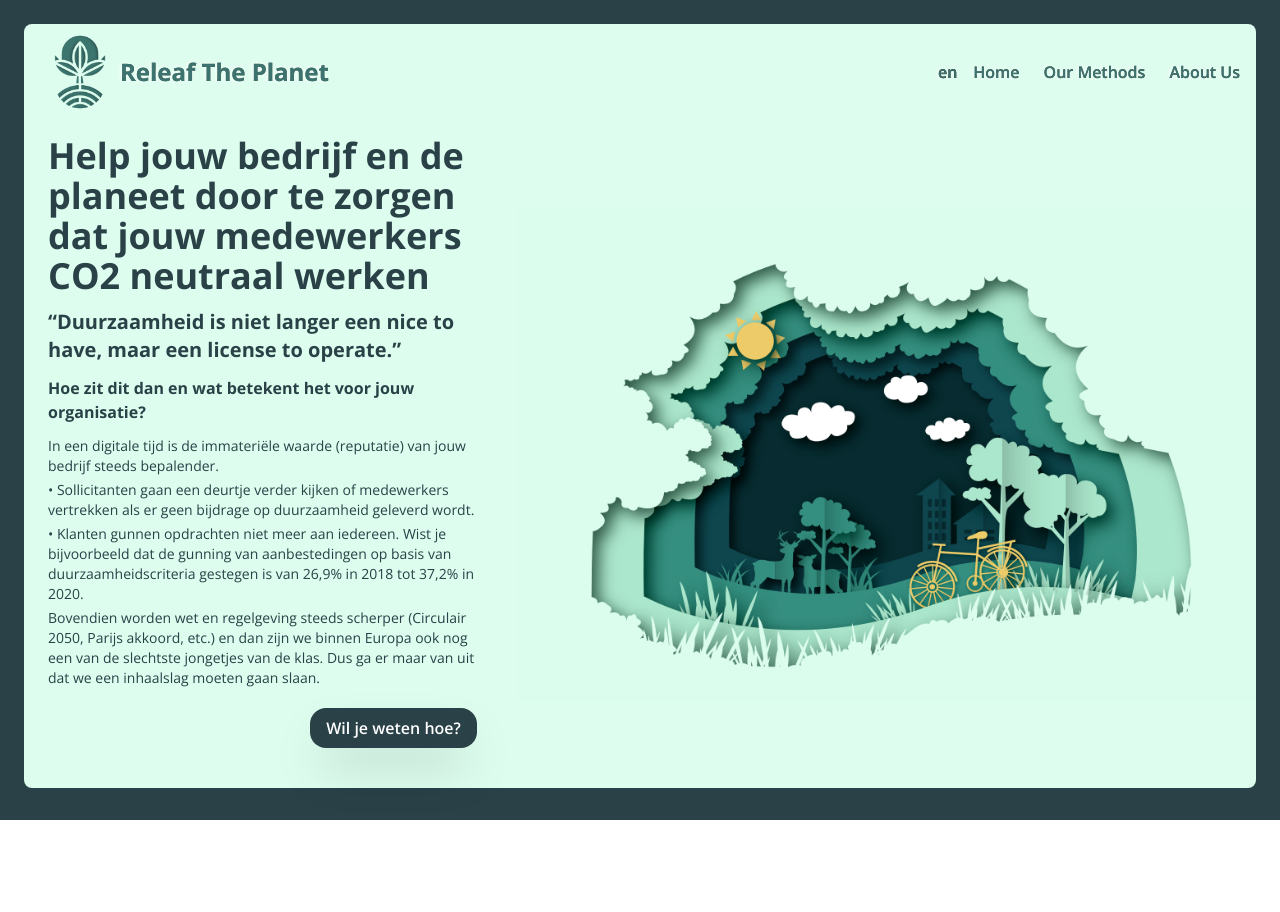
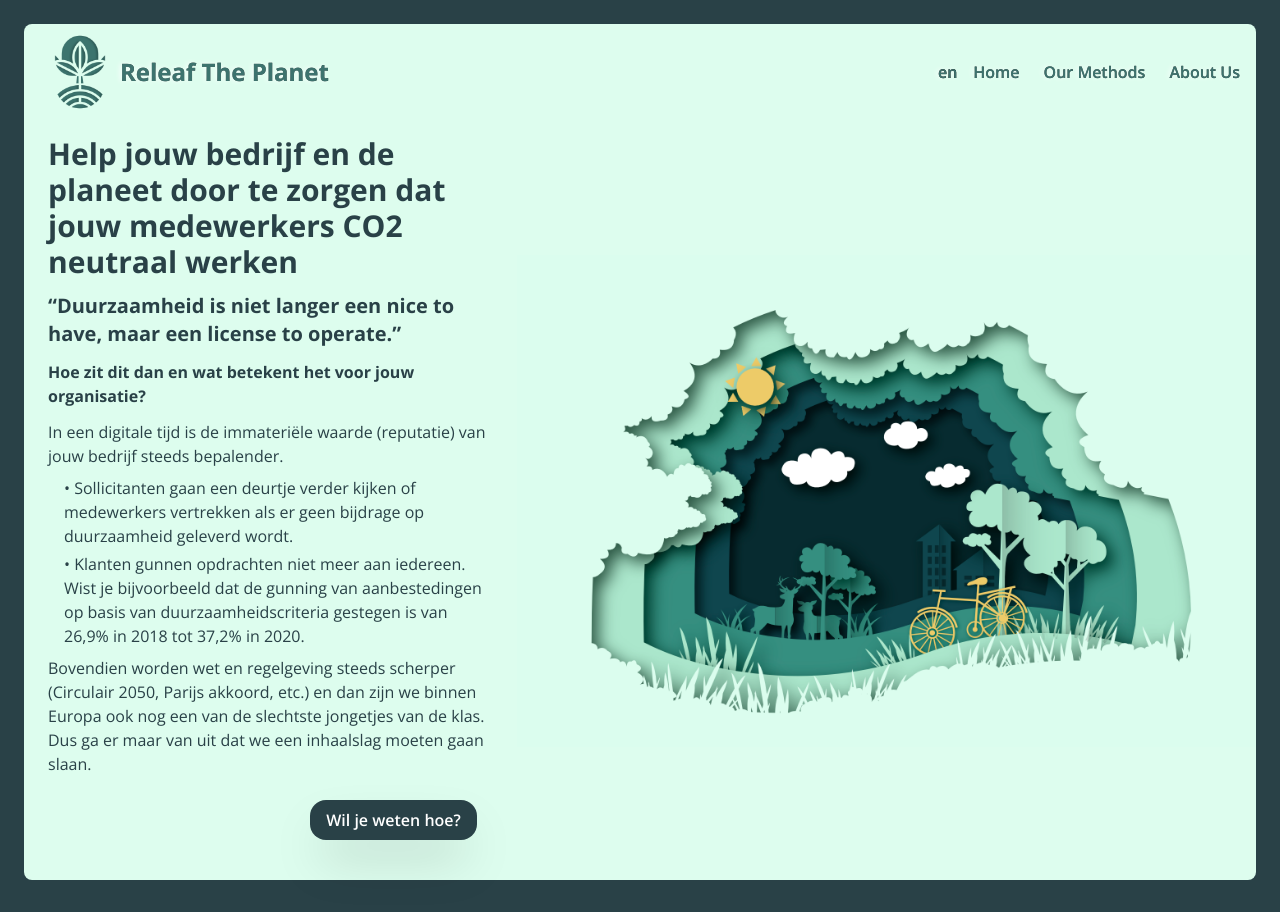
Before and after one commit to paulinevos/releaf, a Next.js app: page / in a window 1280 px wide. Before the commit the page ends 820 px from the top, so only its background shows below. Built offline with nearby package versions, Linux system fonts and the light colour scheme.

Commit message:
spacing index page is ok

```diff
--- a/pages/index.js
+++ b/pages/index.js
@@ -40,13 +40,13 @@ export default function Home() {
         <main>
           <div className="flex items-center my-2 flex-wrap">
             <div className="w-full p-6 pt-2 lg:w-2/5">
-              <h1 className="text-4xl font-bold text-leaf-800 mb-3">{pageContent.title}</h1>
+              <h1 className="text-3xl font-bold text-leaf-800 mb-3">{pageContent.title}</h1>
               <p className="text-xl text-leaf-800 font-extrabold mb-3">“{pageContent.subtitle}”</p>
               <p className="text-leaf-800 font-bold my-3">{pageContent.question}</p>
-              <p className="text-sm text-leaf-800 my-1">{pageContent.q_description}</p>
-              <p className="text-sm text-leaf-800 my-1">• {pageContent.q_1}</p>
-              <p className="text-sm text-leaf-800 my-1">• {pageContent.q_2}</p>
-              <p className="text-sm text-leaf-800 my-1">{pageContent.sub_description}</p>
+              <p className="text-leaf-800 my-2">{pageContent.q_description}</p>
+              <p className="text-leaf-800 my-1 ml-4">•   {pageContent.q_1}</p>
+              <p className="text-leaf-800 my-1 ml-4">•   {pageContent.q_2}</p>
+              <p className="text-leaf-800 my-2">{pageContent.sub_description}</p>
               <div className="text-right">
                 <button className="bg-leaf-800 px-4 py-2 text-white shadow-2xl rounded-2xl font-semibold m-4 hover:bg-yellow-300 hover:text-leaf-800">{pageContent.btn}</button>
               </div>
```
